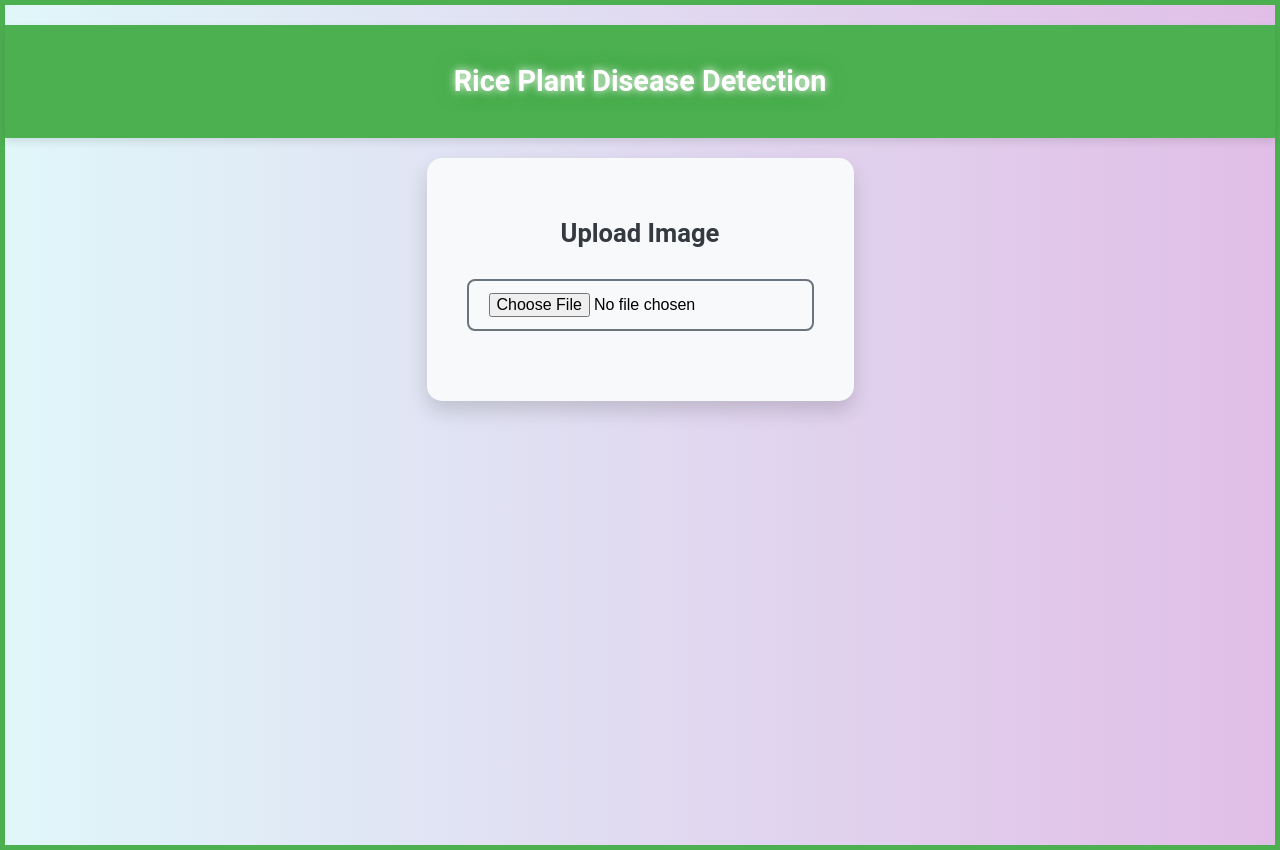
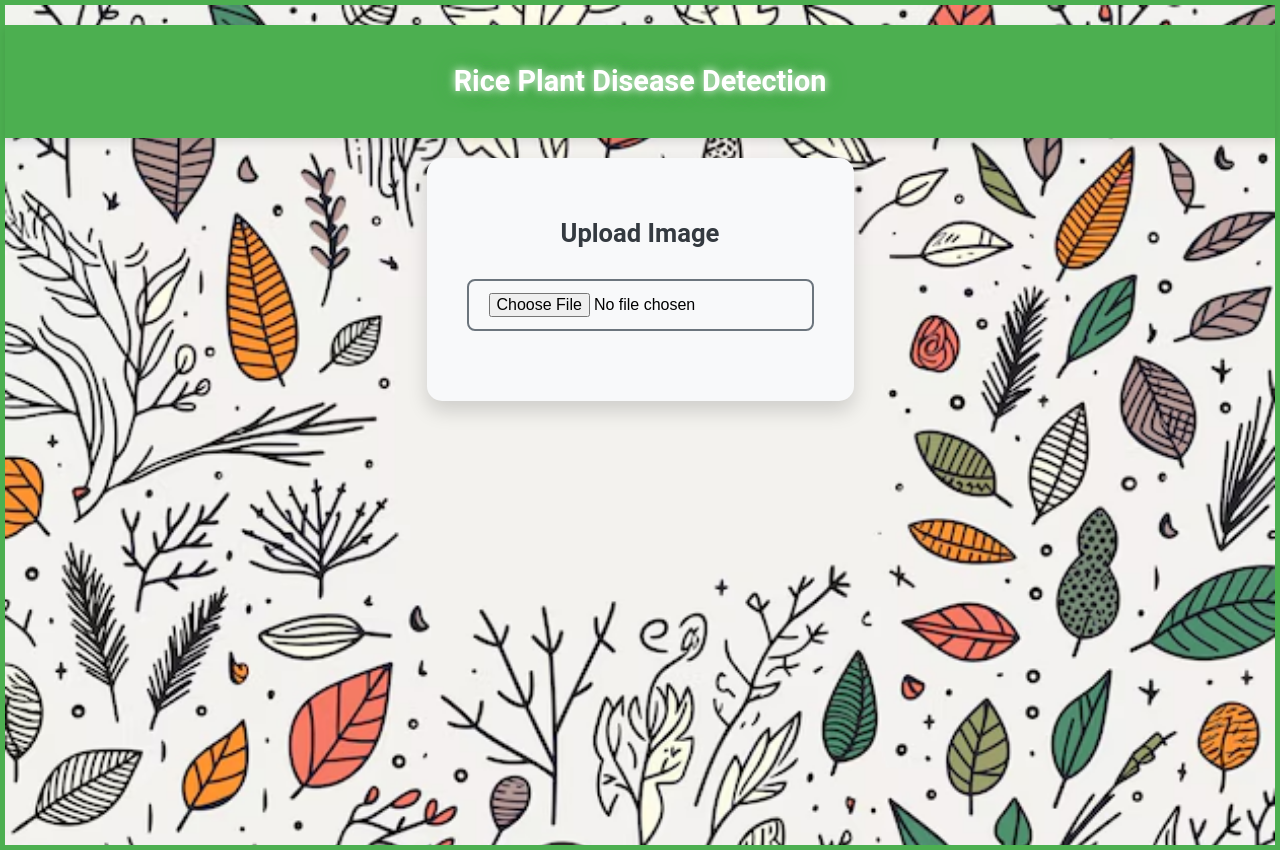
Before and after one commit to SATHVIK0312/Plant_disease_detection_app, a React (Create React App) app: page / in a window 1280 px wide. Built offline with nearby package versions, Linux system fonts and the light colour scheme.

Commit message:
Third commit

```diff
--- a/src/App.js
+++ b/src/App.js
@@ -46,7 +46,10 @@ const styles = {
     minHeight: "100vh",
     padding: "20px",
     border: "5px solid #4CAF50",
-    background: "linear-gradient(to right, #e0f7fa, #e1bee7)",
+    backgroundImage: "url('./background.avif')", // Path to image in public folder
+    backgroundSize: "cover",
+    backgroundRepeat: "repeat",
+    backgroundColor: "rgba(224, 247, 250, 0.8)", // Slight tint for blend effect
   },
   navbar: {
     width: "100%",
```
Also changed, not shown: public/background.avif.
